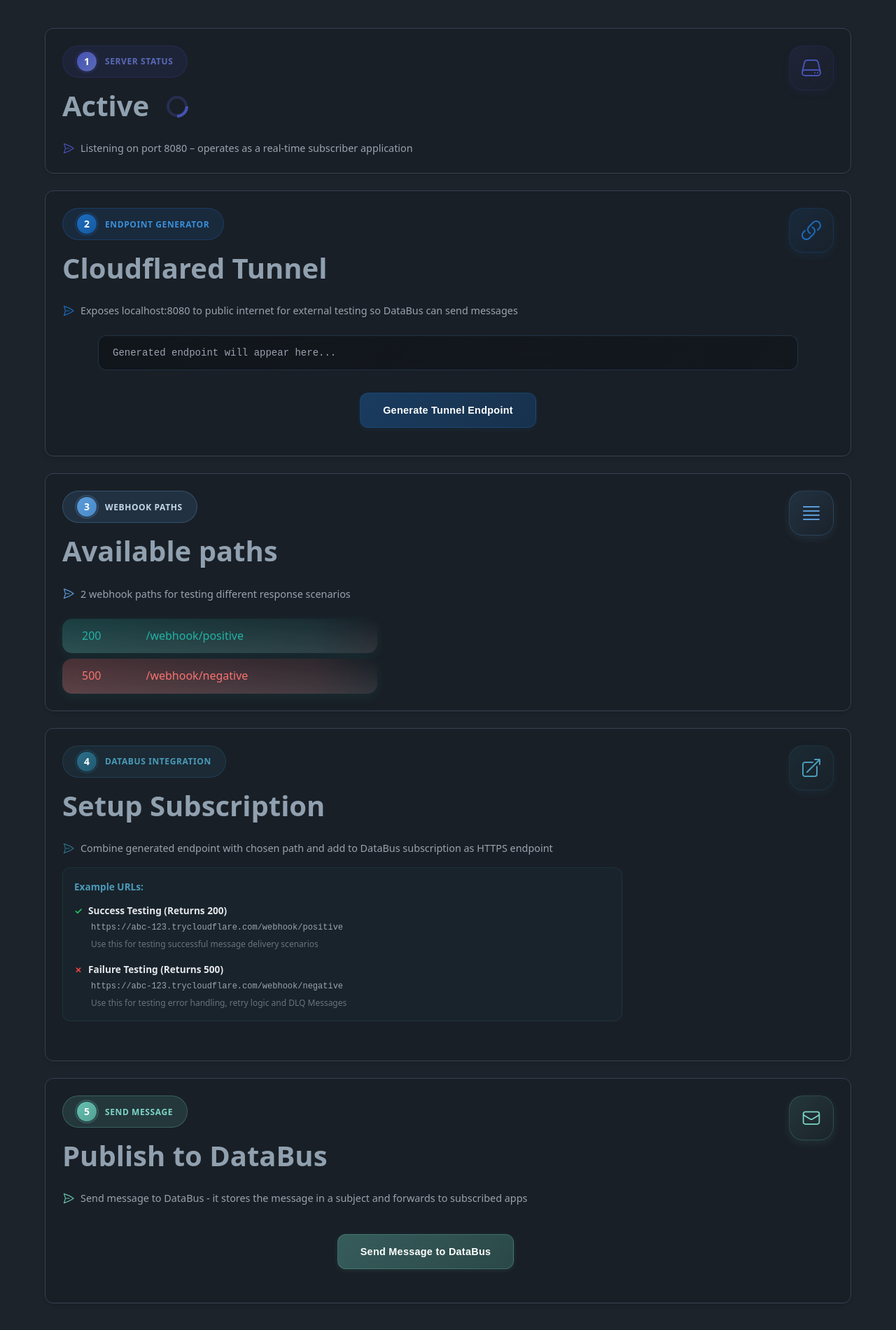
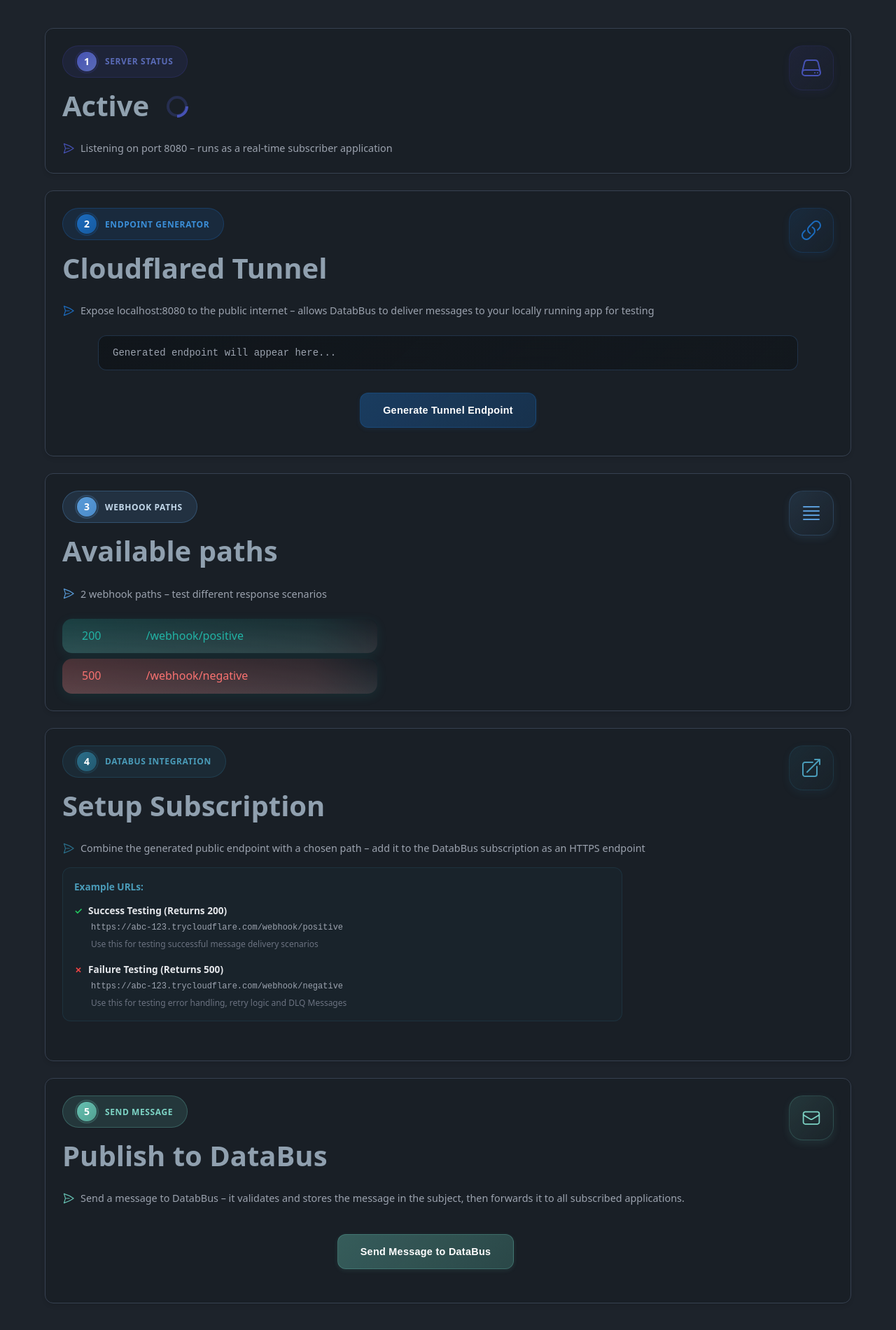
Before and after one commit to simona-tkww/databus-testing, a website: page index.html in a window 1280 px wide. Shown: the part 208-2108 px from the top of the page at 70% size. Drawn offline with Linux system fonts and the light colour scheme; no server answers.

Commit message:
fixed text

```diff
--- a/index.html
+++ b/index.html
@@ -10,6 +10,17 @@
             padding: 0;
             box-sizing: border-box;
         }
+    </style>
+    <style>
+    .show-checkmark {
+        animation: checkmark-pop 0.7s cubic-bezier(.68,-0.55,.27,1.55) 1;
+        color: #21b2a5 !important;
+    }
+    @keyframes checkmark-pop {
+        0% { color: #21b2a5; transform: scale(1); }
+        60% { color: #21b2a5; transform: scale(1.2); }
+        100% { color: #21b2a5; transform: scale(1); }
+    }
 
         body {
             font-feature-settings: normal;
@@ -607,7 +618,7 @@
                                     <svg xmlns="http://www.w3.org/2000/svg" fill="none" viewBox="0 0 24 24" stroke-width="1.5" stroke="#4652b4" style="width: 18px; height: 18px;">
                                         <path stroke-linecap="round" stroke-linejoin="round" d="M6 12 3.269 3.125A59.769 59.769 0 0 1 21.485 12 59.768 59.768 0 0 1 3.27 20.875L5.999 12Zm0 0h7.5" />
                                     </svg>
-                                    Listening on port 8080 – operates as a real-time subscriber application
+                                    Listening on port 8080 – runs as a real-time subscriber application
                                 </span>
                             </div>
                         </div>
@@ -639,7 +650,7 @@
                                     <svg xmlns="http://www.w3.org/2000/svg" fill="none" viewBox="0 0 24 24" stroke-width="1.5" stroke="currentColor" style="width: 18px; height: 18px; color: #1c6cbf;">
                                         <path stroke-linecap="round" stroke-linejoin="round" d="M6 12 3.269 3.125A59.769 59.769 0 0 1 21.485 12 59.768 59.768 0 0 1 3.27 20.875L5.999 12Zm0 0h7.5" />
                                     </svg>
-                                    Exposes localhost:8080 to public internet for external testing so DataBus can send messages
+                                   Expose localhost:8080 to the public internet – allows DatabBus to deliver messages to your locally running app for testing
                                 </span>
                             </div>
                         </div>
@@ -769,7 +780,7 @@
                                     <svg xmlns="http://www.w3.org/2000/svg" fill="none" viewBox="0 0 24 24" stroke-width="1.5" stroke="currentColor" style="width: 18px; height: 18px; color: #5a9cd9;">
                                         <path stroke-linecap="round" stroke-linejoin="round" d="M6 12 3.269 3.125A59.769 59.769 0 0 1 21.485 12 59.768 59.768 0 0 1 3.27 20.875L5.999 12Zm0 0h7.5" />
                                     </svg>
-                                    2 webhook paths for testing different response scenarios
+                                    2 webhook paths – test different response scenarios
                                 </span>
                             </div>
                         </div>
@@ -811,7 +822,7 @@
                                     <svg xmlns="http://www.w3.org/2000/svg" fill="none" viewBox="0 0 24 24" stroke-width="1.5" stroke="currentColor" style="width: 18px; height: 18px; color: #2b6f8a;">
                                         <path stroke-linecap="round" stroke-linejoin="round" d="M6 12 3.269 3.125A59.769 59.769 0 0 1 21.485 12 59.768 59.768 0 0 1 3.27 20.875L5.999 12Zm0 0h7.5" />
                                     </svg>
-                                    Combine generated endpoint with chosen path and add to DataBus subscription as HTTPS endpoint
+                                   Combine the generated public endpoint with a chosen path – add it to the DatabBus subscription as an HTTPS endpoint
                                 </span>
                             </div>
                             <div style="background: rgba(43, 111, 138, 0.05); border: 1px solid rgba(43, 111, 138, 0.2); border-radius: 12px; padding: 1rem; font-size: 0.85rem; max-width: 800px; width: 100%; margin: 0;">
@@ -873,7 +884,7 @@
                                     <svg xmlns="http://www.w3.org/2000/svg" fill="none" viewBox="0 0 24 24" stroke-width="1.5" stroke="currentColor" style="width: 18px; height: 18px; color: #66c1b2;">
                                         <path stroke-linecap="round" stroke-linejoin="round" d="M6 12 3.269 3.125A59.769 59.769 0 0 1 21.485 12 59.768 59.768 0 0 1 3.27 20.875L5.999 12Zm0 0h7.5" />
                                     </svg>
-                                    Send message to DataBus - it stores the message in a subject and forwards to subscribed apps
+                                    Send a message to DatabBus – it validates and stores the message in the subject, then forwards it to all subscribed applications.
                                 </span>
                             </div>
                             <div style="display: flex; justify-content: center;">
@@ -1162,7 +1173,7 @@
                         sendMessageBtn.innerHTML = originalBtnContent;
                         sendMessageOutputContainer.style.display = 'block';
                         if (data.success) {
-                            sendMessageOutput.value = 'Message sent successfully! Check it in section messages.';
+                            sendMessageOutput.value = 'Message sent successfully! Check it in messages section ✓';
                             sendMessageOutput.style.color = '#21b2a5';
                         } else {
                             sendMessageOutput.value = data.error || 'Failed to send message.';
```
